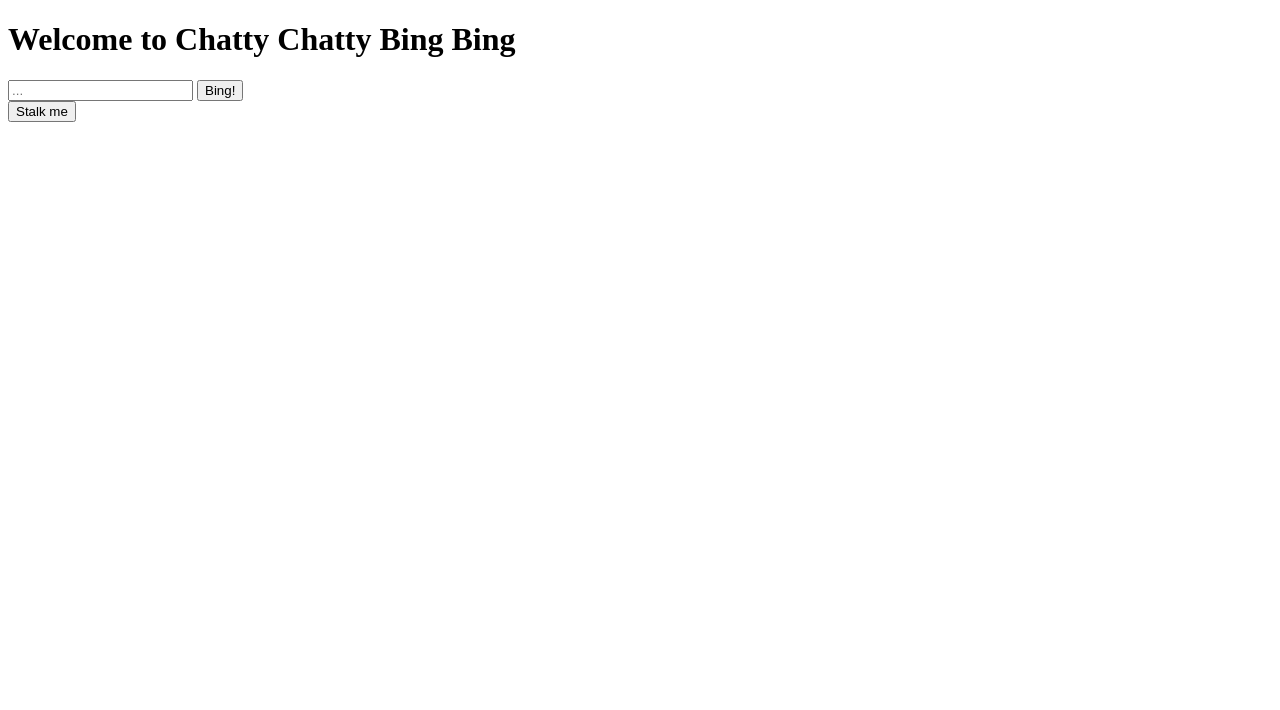
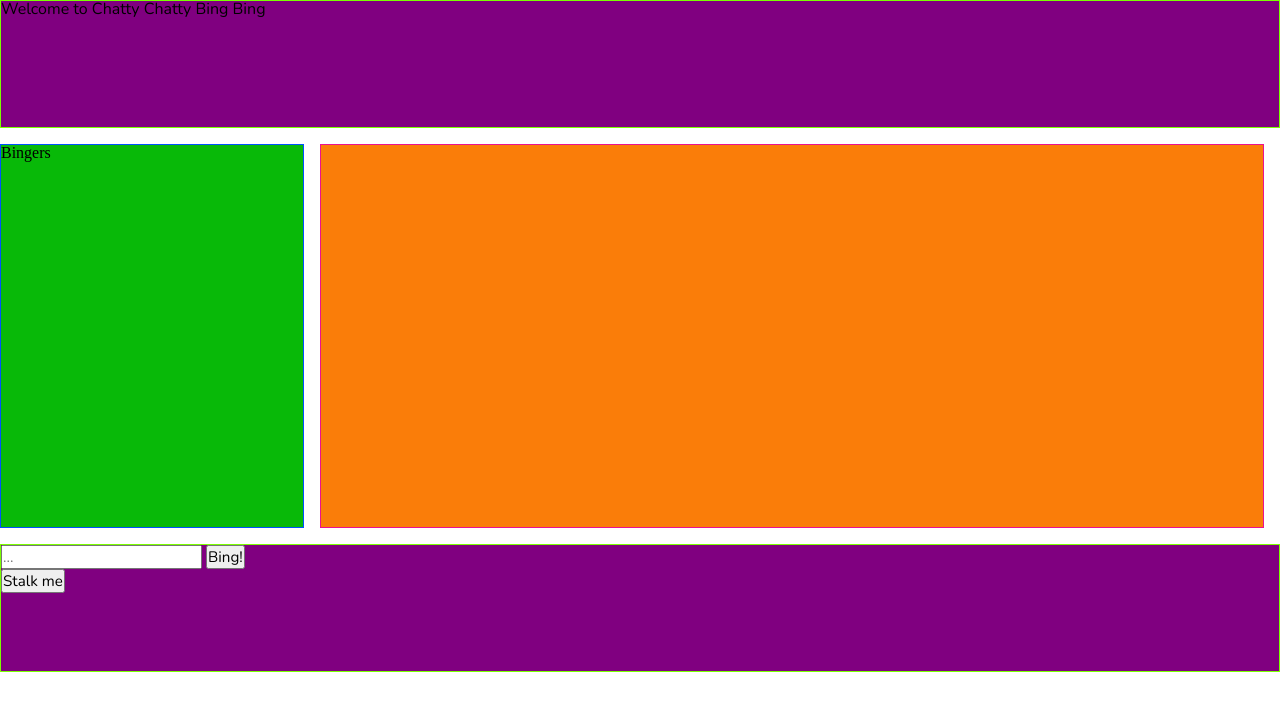
Before and after one commit to ihatetoast/chat_app, a website: page public/index.html in a window 1280 px wide. Drawn offline with nearby package versions, Linux system fonts and the light colour scheme; no server answers.

Commit message:
styling. added reset, text colors. basic resp grid

```diff
--- a/public/index.html
+++ b/public/index.html
@@ -1,23 +1,29 @@
 <!DOCTYPE html>
 
 <html>
-
   <head>
-  <meta charset="utf-8">
+    <meta charset="utf-8" />
+    <link
+      href="https://fonts.googleapis.com/css?family=Nunito:300|PT+Sans"
+      rel="stylesheet"
+    />
+    <link rel="stylesheet" href="./styles/styles.css" />
   </head>
 
-<body>
-  <h1>Welcome to Chatty Chatty Bing Bing</h1>
-  <ul id="messages-list"></ul>
+  <body class="site">
+    <header><h1>Welcome to Chatty Chatty Bing Bing</h1></header>
+    <aside><h2>Bingers</h2></aside>
+    <main><ul id="messages-list"></ul></main>
+    <footer>
       <form id="chat-form">
         <input name="message" type="text" placeholder="... " />
         <button>Bing!</button>
       </form>
       <button id="sendGeoLoc">Stalk me</button>
+    </footer>
+
     <script src="/socket.io/socket.io.js"></script>
     <script src="/scripts/libs/jquery-3.3.1.min.js"></script>
     <script src="/scripts/index.js"></script>
-
   </body>
-
 </html>
--- /dev/null
+++ b/public/styles/_reset.scss
@@ -0,0 +1,129 @@
+/* http://meyerweb.com/eric/tools/css/reset/
+   v2.0 | 20110126
+   License: none (public domain)
+*/
+
+html,
+body,
+div,
+span,
+applet,
+object,
+iframe,
+h1,
+h2,
+h3,
+h4,
+h5,
+h6,
+p,
+blockquote,
+pre,
+a,
+abbr,
+acronym,
+address,
+big,
+cite,
+code,
+del,
+dfn,
+em,
+img,
+ins,
+kbd,
+q,
+s,
+samp,
+small,
+strike,
+strong,
+sub,
+sup,
+tt,
+var,
+b,
+u,
+i,
+center,
+dl,
+dt,
+dd,
+ol,
+ul,
+li,
+fieldset,
+form,
+label,
+legend,
+table,
+caption,
+tbody,
+tfoot,
+thead,
+tr,
+th,
+td,
+article,
+aside,
+canvas,
+details,
+embed,
+figure,
+figcaption,
+footer,
+header,
+hgroup,
+menu,
+nav,
+output,
+ruby,
+section,
+summary,
+time,
+mark,
+audio,
+video {
+  margin: 0;
+  padding: 0;
+  border: 0;
+  font-size: 100%;
+  font: inherit;
+  vertical-align: baseline;
+}
+/* HTML5 display-role reset for older browsers */
+article,
+aside,
+details,
+figcaption,
+figure,
+footer,
+header,
+hgroup,
+menu,
+nav,
+section {
+  display: block;
+}
+body {
+  line-height: 1;
+}
+ol,
+ul {
+  list-style: none;
+}
+blockquote,
+q {
+  quotes: none;
+}
+blockquote:before,
+blockquote:after,
+q:before,
+q:after {
+  content: '';
+  content: none;
+}
+table {
+  border-collapse: collapse;
+  border-spacing: 0;
+}
--- /dev/null
+++ b/public/styles/styles.scss
@@ -0,0 +1,71 @@
+@import 'reset';
+// HEADERSFont-Family: 'Nunito', Sans-Serif;
+
+// TEXTFont-Family: 'PT Sans', Sans-Serif;
+
+* {
+  box-sizing: border-box;
+  margin: 0;
+  padding: 0;
+  font-family: 'Nunito', 'PT Sans', Arial, 'Lucida Grande', sans-serif;
+  font-weight: 300;
+  font-size: 0.95rem;
+}
+
+ul,
+li {
+  list-style-position: inside;
+}
+
+h1,
+button {
+  font-family: 'Nunito', Arial, sans-serif;
+}
+p,
+li {
+  font-family: 'PT Sans', 'Lucida Grande', sans-serif;
+}
+
+//mixins:
+@mixin findMe($bc, $bgc) {
+  border: 1px solid $bc;
+  background-color: $bgc;
+}
+// ugly styles for finding my bits and bobs:
+header,
+footer {
+  @include findMe(rgb(123, 255, 0), #800080);
+}
+main {
+  @include findMe(#eb1290, #fa7d09);
+}
+aside {
+  @include findMe(#0051ff, #08b908);
+}
+
+//grid
+.site {
+  display: grid;
+  grid-template-columns: repeat(4, 1fr);
+  grid-template-rows: 10vw 30vw 10vw;
+  grid-gap: 1em;
+}
+header,
+footer {
+  grid-column: 1 / span 5;
+}
+
+main,
+aside {
+  grid-column: 1 / span 5;
+}
+
+@media (min-width: 700px) {
+  main {
+    grid-column: span 3;
+  }
+
+  aside {
+    grid-column: 1 / span 1;
+  }
+}
```
Also changed, not shown: public/styles/styles.css (added), 1 other file. Lines whose indentation alone changed are shown as unchanged.
